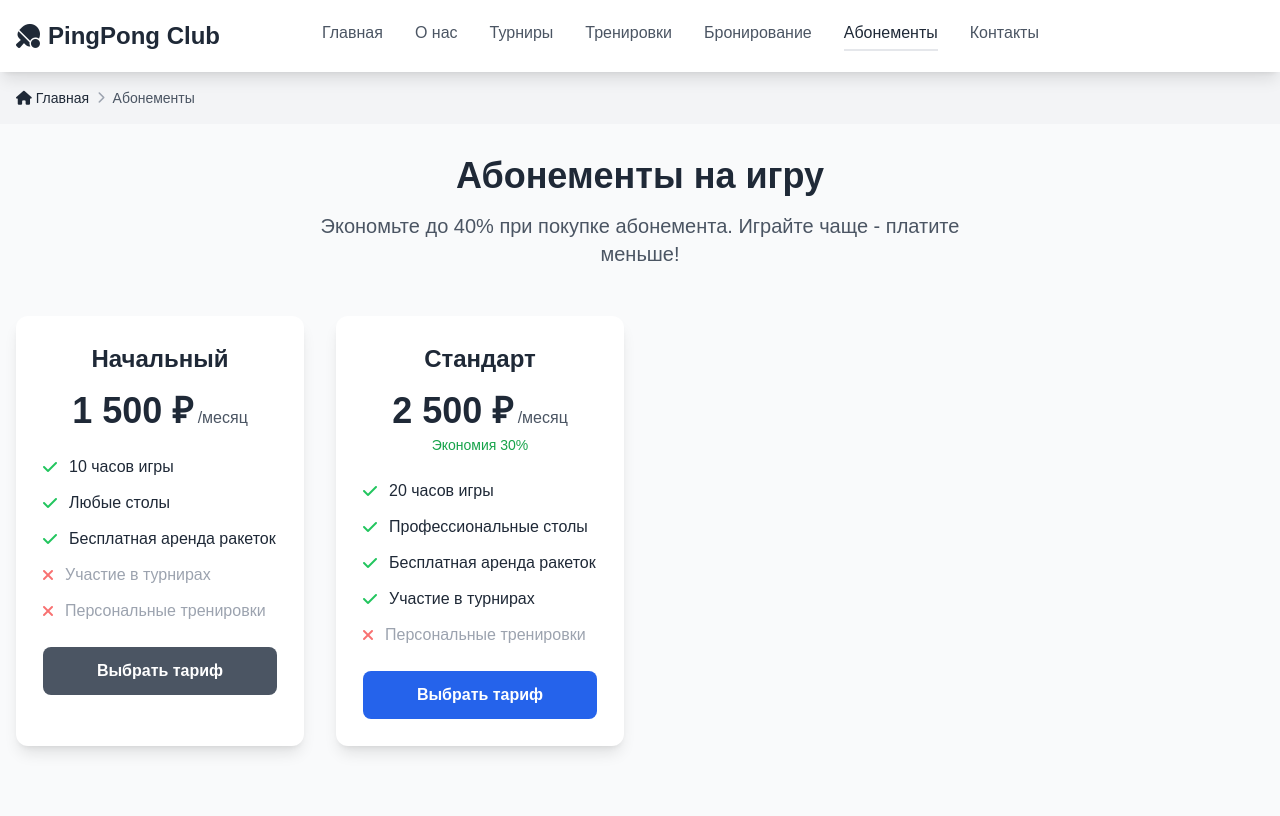
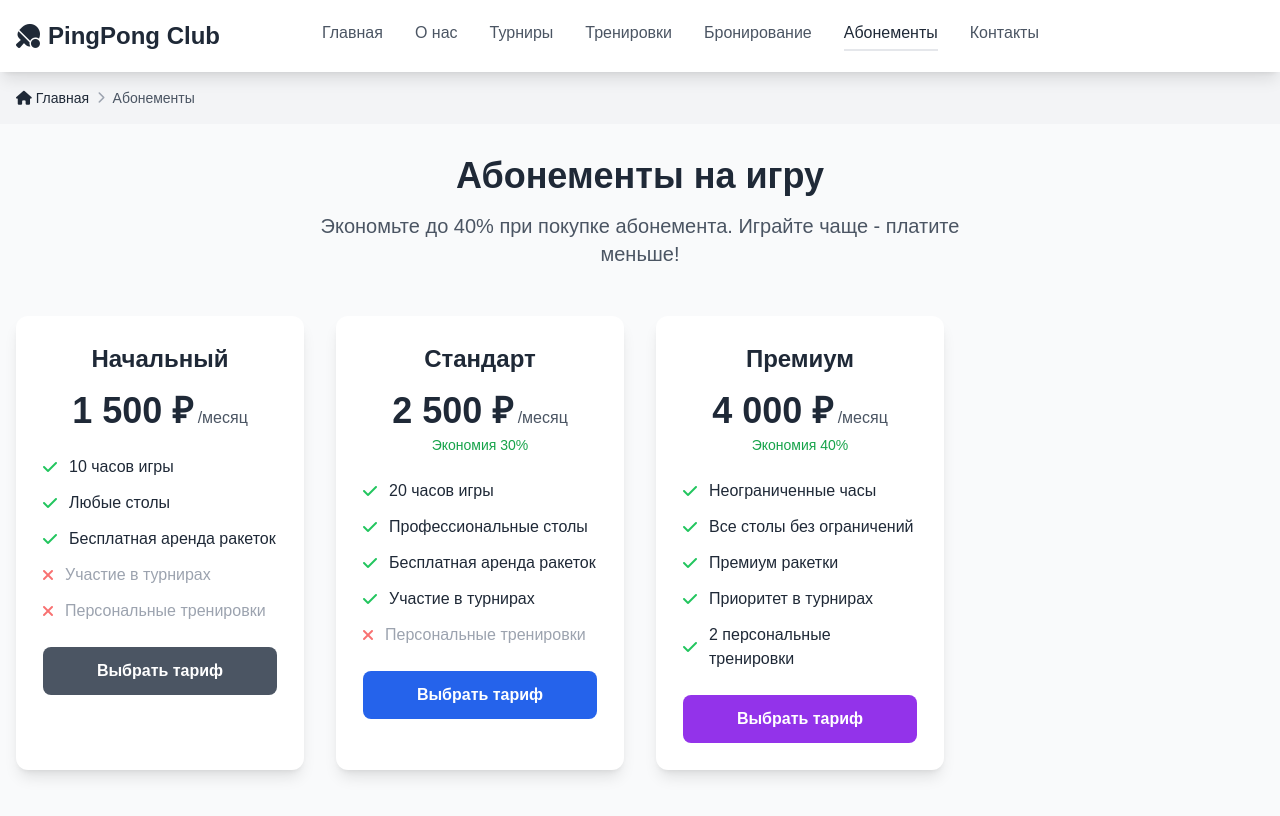
Before and after one commit to c1pex/Ping-Pong-club, a plain HTML site: page subscriptions.html in a window 1280 px wide. Drawn offline with nearby package versions, Linux system fonts and the light colour scheme.

Commit message:
The premium tariff has been added

```diff
--- a/subscriptions.html
+++ b/subscriptions.html
@@ -167,7 +167,40 @@
           Выбрать тариф
         </button>
       </div>
-
+<!-- Премиум -->
+      <div class="subscription-card bg-white rounded-xl shadow-lg p-6 text-center">
+        <h3 class="text-2xl font-bold mb-4">Премиум</h3>
+        <div class="mb-6">
+          <span class="text-4xl font-bold text-gray-800">4 000 ₽</span>
+          <span class="text-gray-600">/месяц</span>
+          <div class="text-sm text-green-600 font-medium mt-1">Экономия 40%</div>
+        </div>
+        <ul class="feature-list space-y-3 mb-6 text-left">
+          <li class="flex items-center">
+            <i class="fas fa-check text-green-500 mr-3"></i>
+            <span>Неограниченные часы</span>
+          </li>
+          <li class="flex items-center">
+            <i class="fas fa-check text-green-500 mr-3"></i>
+            <span>Все столы без ограничений</span>
+          </li>
+          <li class="flex items-center">
+            <i class="fas fa-check text-green-500 mr-3"></i>
+            <span>Премиум ракетки</span>
+          </li>
+          <li class="flex items-center">
+            <i class="fas fa-check text-green-500 mr-3"></i>
+            <span>Приоритет в турнирах</span>
+          </li>
+          <li class="flex items-center">
+            <i class="fas fa-check text-green-500 mr-3"></i>
+            <span>2 персональные тренировки</span>
+          </li>
+        </ul>
+        <button class="w-full bg-purple-600 text-white py-3 rounded-lg hover:bg-purple-700 transition font-semibold subscribe-btn" data-plan="premium">
+          Выбрать тариф
+        </button>
+      </div>
         </div>
     </header>
 </body>
```
